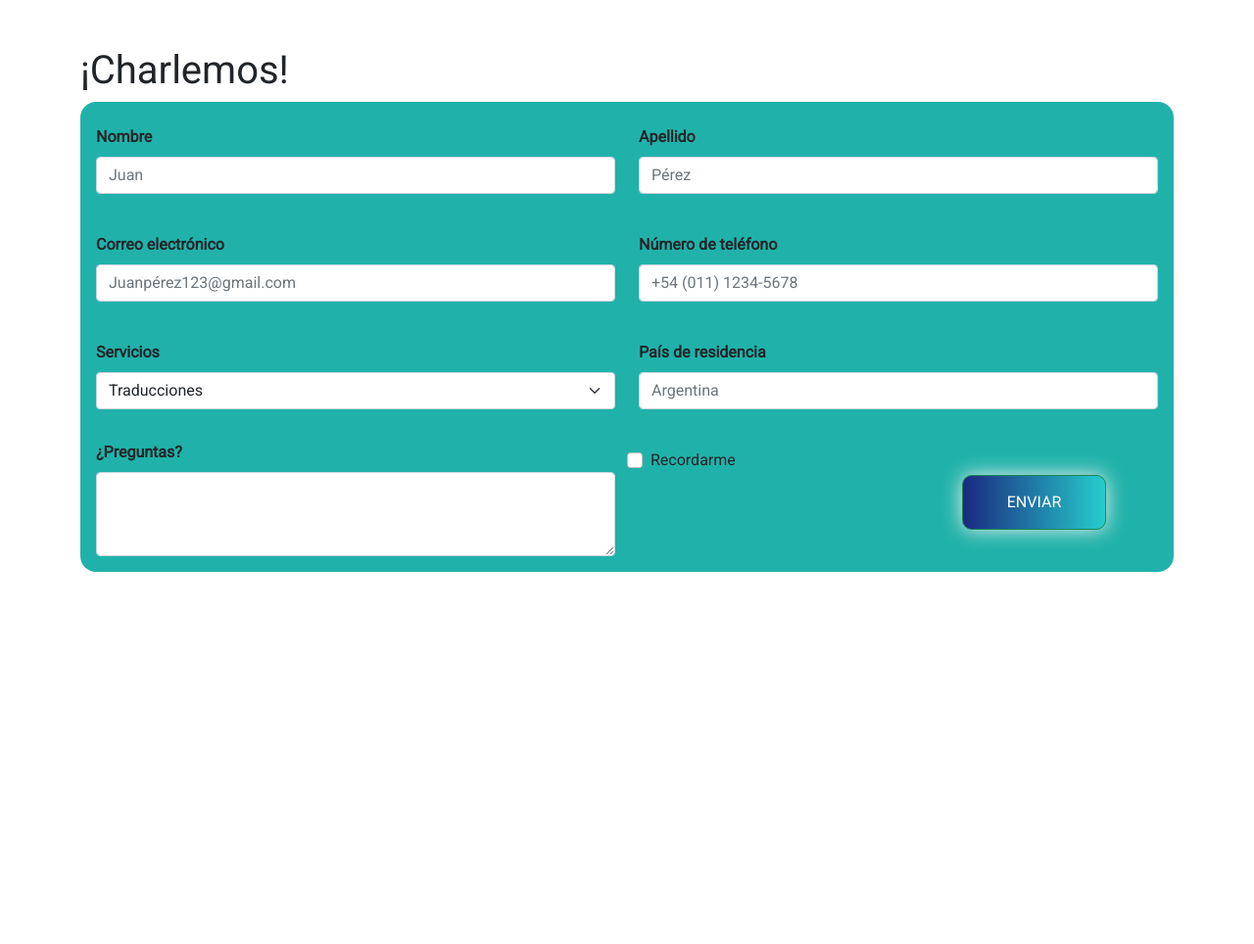
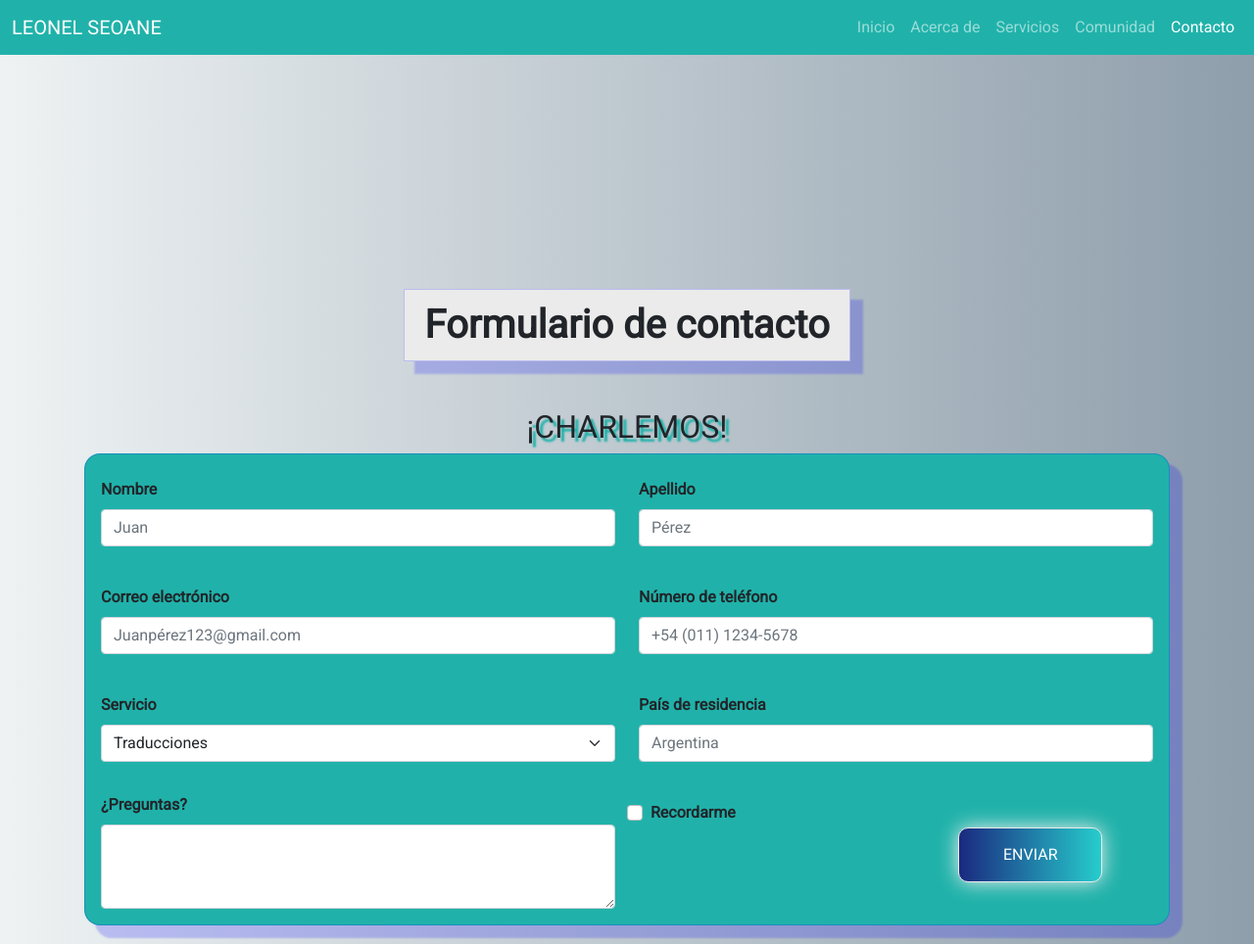
Before and after one commit to Leoseoane0509/Proyecto-Responsive-Bootstrap, a plain HTML site: page pages/contacto.html in a window 1280 px wide. Shown: the top 964 px of the page at 98% size. Before the commit the page ends 800 px from the top, so only its background shows below. Drawn offline with nearby package versions, Linux system fonts and the light colour scheme.

Commit message:
contacto responsive

```diff
--- a/pages/contacto.html
+++ b/pages/contacto.html
@@ -22,11 +22,48 @@
 </head>
 
 <body>
+  <!--INICIO DEL NAVBAR -->
+  <nav class="navbar navbar-expand-md  navbar-dark" id="navbar">
+    <div class="container-fluid">
+      <!-- Brand -->
+      <a class="navbar-brand" href="../index.html">LEONEL SEOANE</a>
+      <!-- Toggler/collapsible Button -->
+      <button class="navbar-toggler" type="button" data-bs-toggle="collapse" data-bs-target="#collapsibleNavbar">
+        <span class="navbar-toggler-icon"></span>
+      </button>
+      <!-- Enlaces-->
+      <div class="collapse navbar-collapse" id="collapsibleNavbar">
+        <ul class="navbar-nav">
+          <li class="nav-item">
+            <a class="nav-link" href="../index.html">Inicio</a>
+          </li>
+          <li class="nav-item">
+            <a class="nav-link" href="acerca-de.html">Acerca de</a>
+          </li>
+          <li class="nav-item">
+            <a class="nav-link" href="servicios.html">Servicios</a>
+          </li>
+          <li class="nav-item">
+            <a class="nav-link" href="comunidad.html">Comunidad</a>
+          </li>
+          <li class="nav-item">
+            <a class="nav-link active" href="contacto.html">Contacto</a>
+          </li>
+        </ul>
+      </div>
+    </div>
+  </nav>
+  <!-- FIN DEL NAVBAR -->
   <!-- MAIN -->
-  <main>
+  <main id="contact-main">
     <!-- Formulario de contacto -->
-    <div class="container mt-5">
-      <h1>¡Charlemos!</h1>
+    <article class="row m-4">
+      <div class="col-12">
+        <h1 id="h1">Formulario de contacto</h1>
+      </div>
+    </article>
+    <div class="container p-3">
+      <h2 class="text-center">¡Charlemos!</h2>
       <form action="contacto.html" class="form">
         <div class="row p-3">
           <!-- Nombre -->
@@ -59,7 +96,7 @@
         <!-- Servicios --opciones -->
         <div class="row p-3 ">
           <div class="col-md-6 mt-2">
-            <label for="servicesOptions" class="form-label">Servicios</label>
+            <label for="servicesOptions" class="form-label">Servicio</label>
             <select class="form-select">
               <option>Traducciones</option>
               <option>Clases de inglés</option>
@@ -85,7 +122,7 @@
           </div>
           <!-- Recordarme -->
           <div class=" col-md-3 form-check mt-2">
-            <label class="form-check-label">
+            <label class="form-check-label fw-bold">
               <input class="form-check-input" type="checkbox" name="remember"> Recordarme
             </label>
           </div>
@@ -99,7 +136,14 @@
       </form>
     </div>
   </main>
-
+  <!-- FOOTER -->
+  <footer>
+    <div class="container-fluid p-2">
+      <div class="row">
+        <p class="text-center text-light fs-3">&copy; Todos los derechos reservados | 2022.</p>
+      </div>
+    </div>
+  </footer>
 
 
 
--- a/styles/estilos.css
+++ b/styles/estilos.css
@@ -38,6 +38,10 @@ body {
 }
 .btn {
   background-color: lightseagreen;
+box-shadow: 8px 10px 15px 0px rgba(235,235,235,0.75);
+-webkit-box-shadow: 8px 10px 15px 0px rgba(235,235,235,0.75);
+-moz-box-shadow: 8px 10px 15px 0px rgba(235,235,235,0.75);
+      border: 1px solid #ebebeb;
 }
 .btn:hover {
   background-color: rgb(46, 223, 214);
@@ -149,11 +153,40 @@ body {
   padding: 2rem;
   line-height: 2rem;
 }
-
 /* ------------------------------------------------------------- */
 /* CONTACTO */
 /* MAIN */
+#contact-main{
+background: #8e9eab;  /* fallback for old browsers */
+background: -webkit-linear-gradient(to right, #eef2f3, #8e9eab);  /* Chrome 10-25, Safari 5.1-6 */
+background: linear-gradient(to right, #eef2f3, #8e9eab); /* W3C, IE 10+/ Edge, Firefox 16+, Chrome 26+, Opera 12+, Safari 7+ */
+  height: 70rem;
+  width: 100%;
+  display: flex;
+  flex-direction: column;
+  justify-content: center;
+  align-items: center;
+}
+#contact-main h2{
+  text-shadow: 4px 4px 2px rgba(32, 178, 170, 1);
+  text-transform: uppercase;
+}
 /* Formulario de contacto */
+#h1{
+  cursor: pointer;
+  background-color: #ebebeb;
+  border: 1px solid rgba(0, 0, 255, 0.2);
+  transition: all 0.2s ;
+  -webkit-transition: all 0.2s ;
+  -moz-transition: all 0.2s ;
+  -ms-transition: all 0.2s ;
+  -o-transition: all 0.2s ;
+  box-shadow: 12px 12px 2px 1px rgb(0 0 255 / 20%);
+  max-width: 2560px;
+  padding: 20px;
+  font-weight: 800;
+  line-height: 2rem;
+}
 .form {
   background-color: lightseagreen;
   border-radius: 1rem;
@@ -161,10 +194,17 @@ body {
   -moz-border-radius: 1rem;
   -ms-border-radius: 1rem;
   -o-border-radius: 1rem;
+  border: 1px solid rgba(0, 0, 255, 0.2);
+  box-shadow: 12px 12px 2px 1px rgb(0 0 255 / 20%);
+
 }
 .row {
   display: flex;
   justify-content: space-evenly;
+}
+input:hover,
+textarea:hover{
+  border: solid 2px #000;;
 }
 .form-label {
   font-weight: 600;
```
